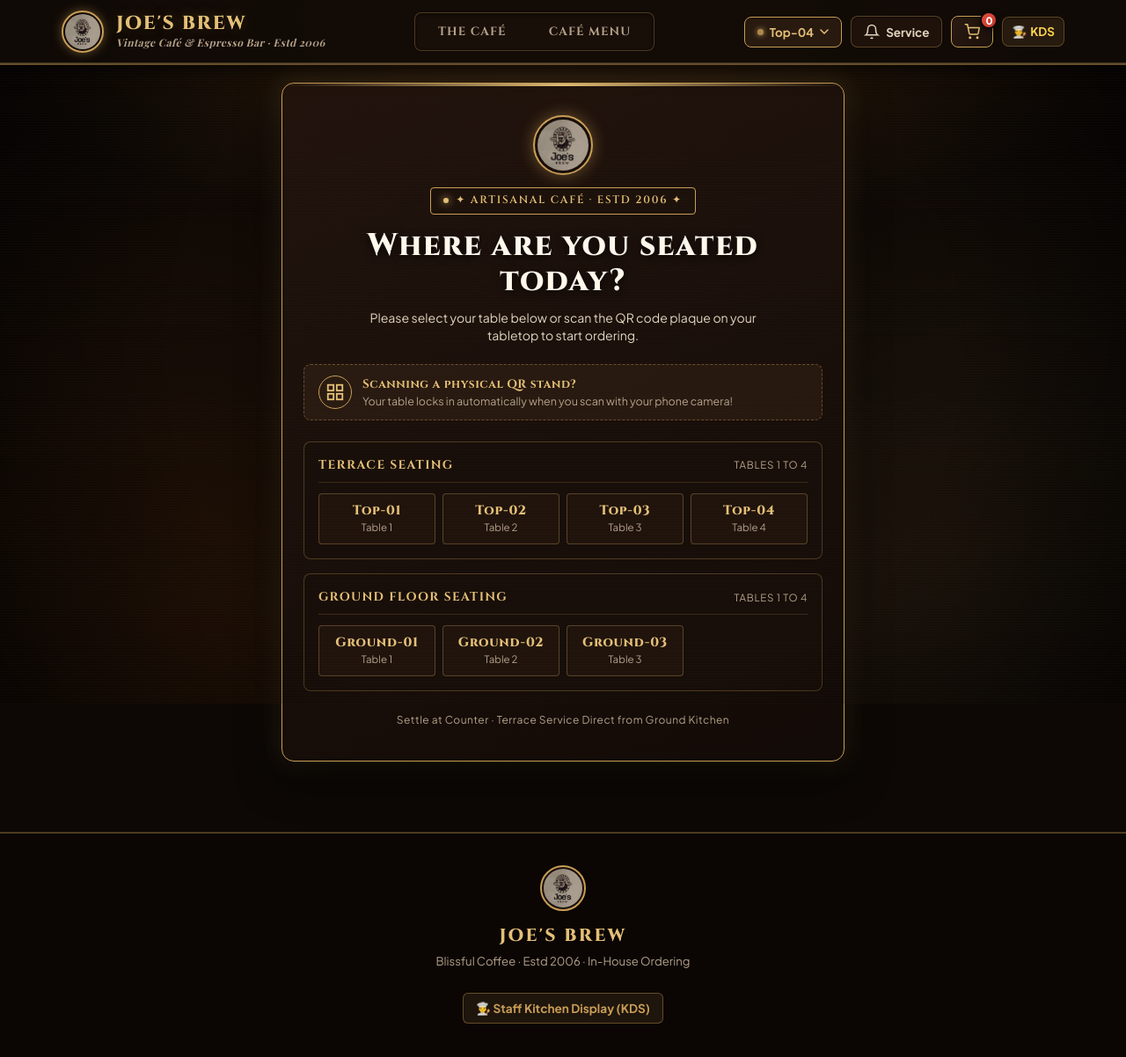
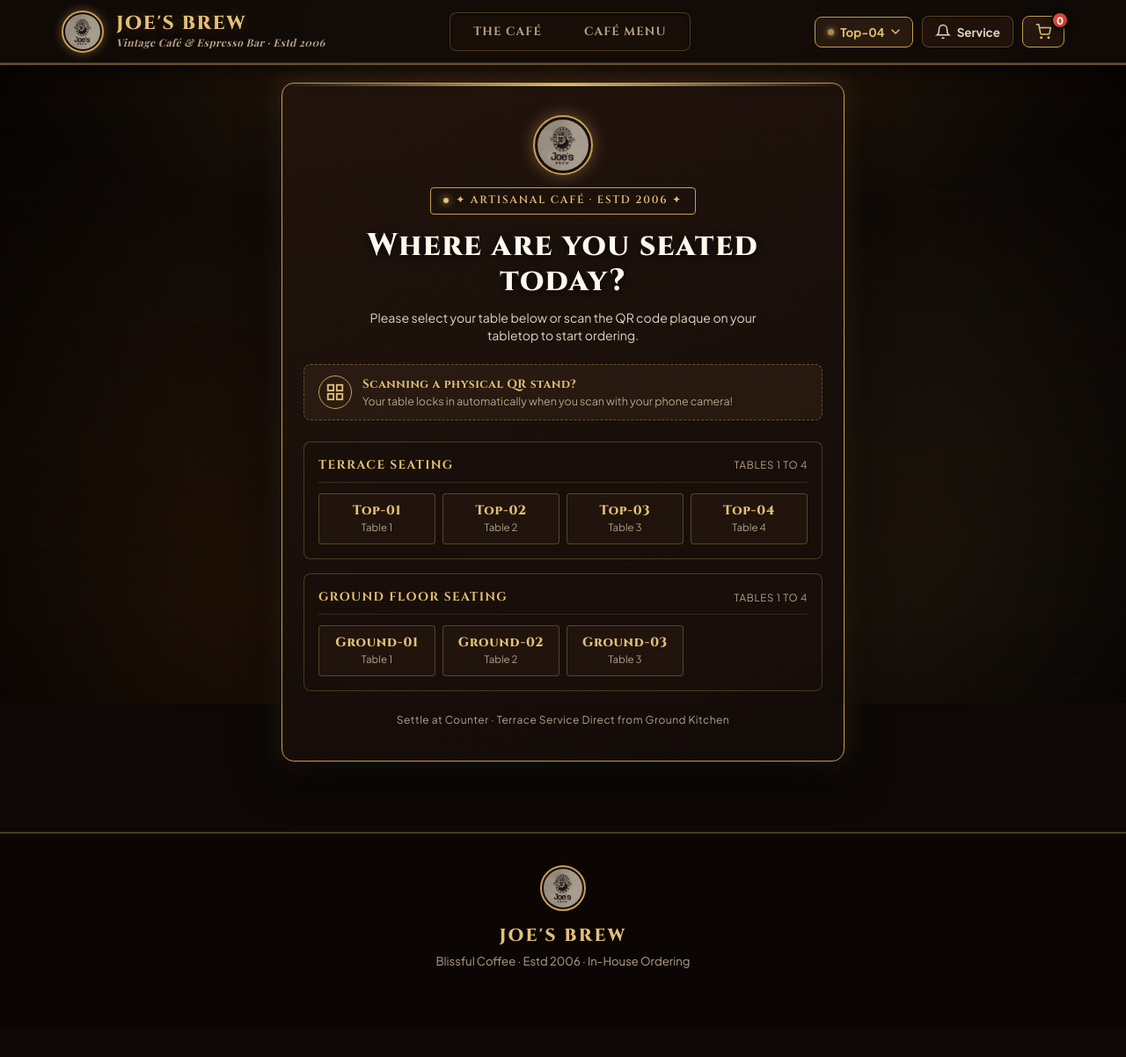
Before and after one commit to joesbrew-nw26/Ordering-System, a website: page public/index.html in a window 1280 px wide. Shown: the whole page at 88% size. After the commit the page ends 1169 px from the top, so only its background shows below. Drawn offline with nearby package versions, Linux system fonts and the light colour scheme; no server answers; a web font is replaced by a local one.

Commit message:
fix(customer): remove KDS staff buttons and details from customer ordering page

```diff
--- a/public/index.html
+++ b/public/index.html
@@ -52,10 +52,6 @@
           <svg width="18" height="18" viewBox="0 0 24 24" fill="none" stroke="currentColor" stroke-width="2"><circle cx="9" cy="21" r="1"/><circle cx="20" cy="21" r="1"/><path d="M1 1h4l2.68 13.39a2 2 0 002 1.61h9.72a2 2 0 002-1.61L23 6H6"/></svg>
           <span class="cart-badge" id="cartCountBadge">0</span>
         </button>
-        <a href="/kds.html" class="nav-btn nav-btn--kds" title="Kitchen Display System (KDS)" style="text-decoration: none; color: inherit; display: inline-flex; align-items: center; gap: 4px; padding: 6px 10px; border-radius: 8px; background: rgba(200, 157, 86, 0.12); border: 1px solid rgba(200, 157, 86, 0.35);">
-          <span>👨‍🍳</span>
-          <span class="nav-btn__label" style="font-weight: 700; color: #FCD34D;">KDS</span>
-        </a>
       </div>
     </div>
   </header>
@@ -777,11 +773,6 @@
       </div>
       <p class="footer__name">Joe's Brew</p>
       <p class="footer__sub">Blissful Coffee · Estd 2006 · In-House Ordering</p>
-      <p class="footer__sub" style="margin-top: 10px;">
-        <a href="/kds.html" style="color: var(--vintage-gold); text-decoration: none; font-weight: 700; border: 1.5px solid rgba(200, 157, 86, 0.4); padding: 6px 14px; border-radius: 6px; display: inline-flex; align-items: center; gap: 6px; font-size: 0.85rem; background: rgba(200, 157, 86, 0.1);">
-          👨‍🍳 Staff Kitchen Display (KDS)
-        </a>
-      </p>
     </div>
   </footer>
 
```
